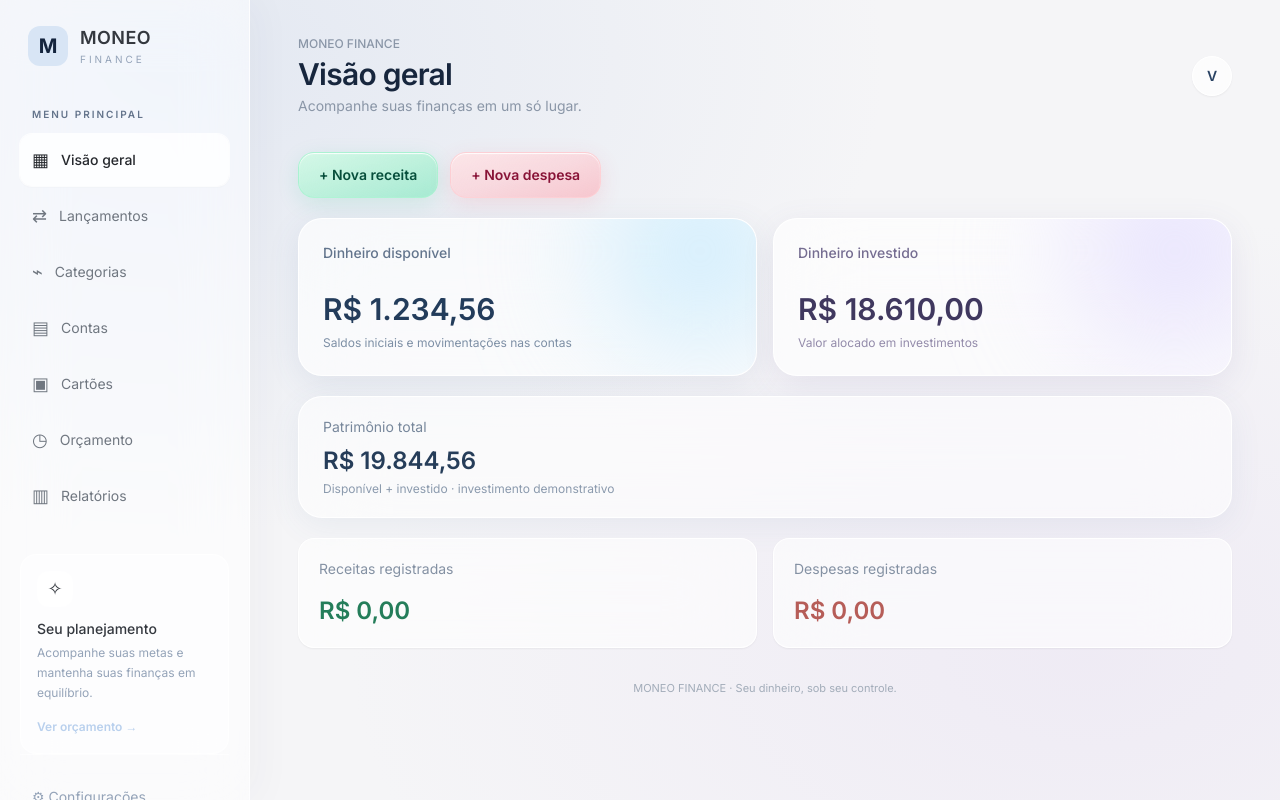
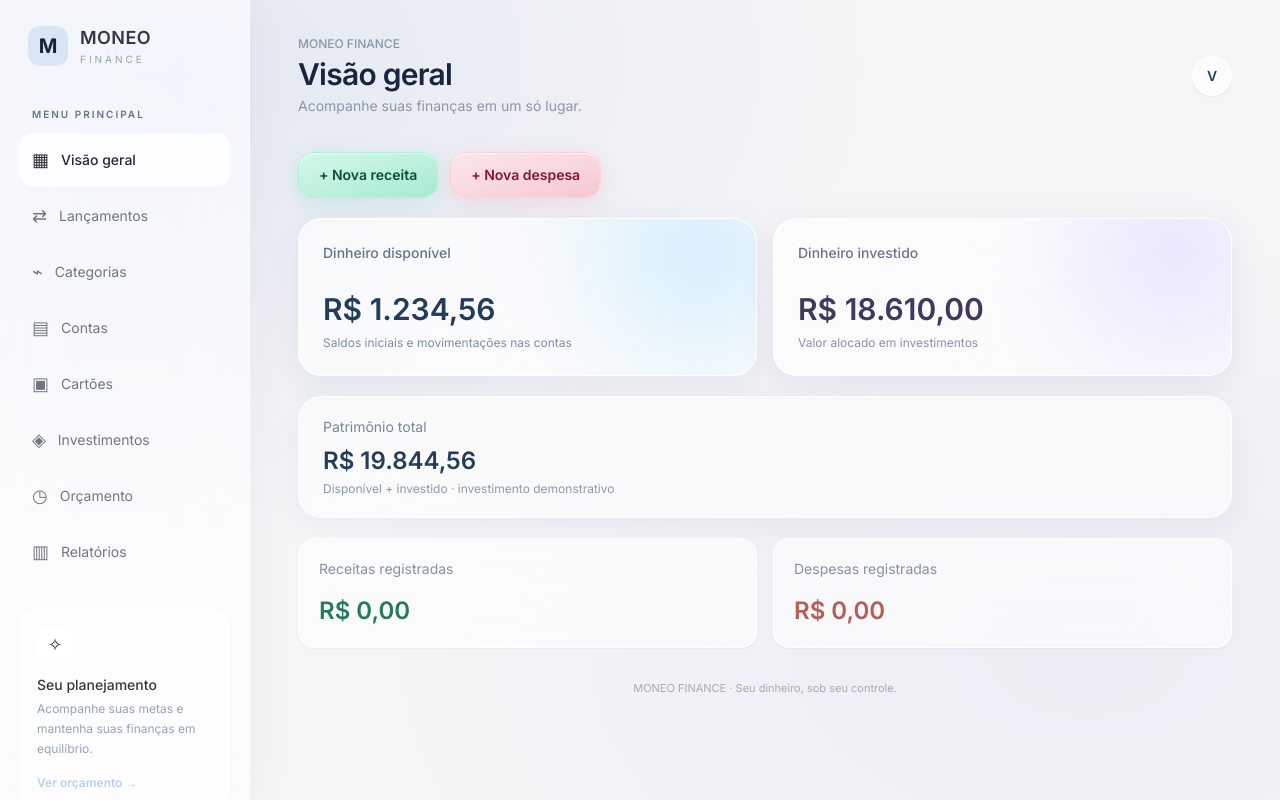
Before and after one commit to escrivitinho/stackblitz-starters-xpoyeyy7, a Next.js app: page / in a window 1280 px wide. Built offline with nearby package versions, Linux system fonts and the light colour scheme.

Commit message:
Add investments navigation and mount investments portfolio screen

```diff
--- a/app/page.tsx
+++ b/app/page.tsx
@@ -5,6 +5,7 @@ import { useEffect, useState } from "react";
 import CategoriesManager, { type Category } from "./categories-manager";
 import CardsManager, { type CardEntry } from "./cards-manager";
 import DriveSettings from "./drive-settings";
+import InvestmentsManager from "./investments-manager";
 import { formatCents, parseMoneyToCents } from "./lib/money";
 import {
   calculateTransactionTotals,
@@ -89,6 +90,7 @@ const navigation = [
   { name: "Categorias", icon: "⌁" },
   { name: "Contas", icon: "▤" },
   { name: "Cartões", icon: "▣" },
+  { name: "Investimentos", icon: "◈" },
   { name: "Orçamento", icon: "◷" },
   { name: "Relatórios", icon: "▥" },
 ];
@@ -1735,6 +1737,8 @@ if (amountCents <= 0) {
         {/* OUTROS MÓDULOS */}
         {/* ================================== */}
 
+        {active === "Investimentos" && <InvestmentsManager />}
+
         {active === "Cartões" && (
           <CardsManager entries={cardEntries} onChange={setCardEntries} categories={categories} />
         )}
```
